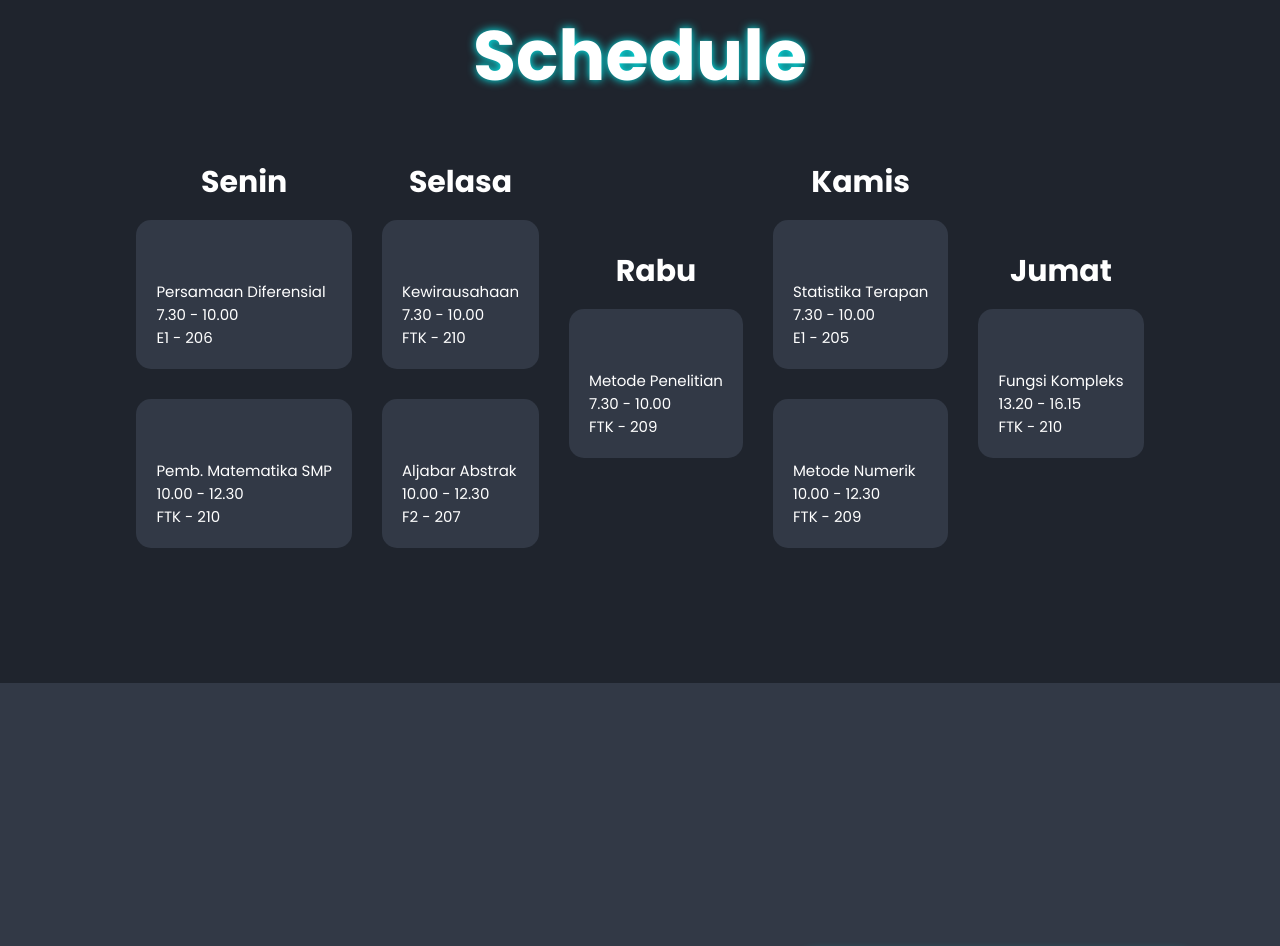
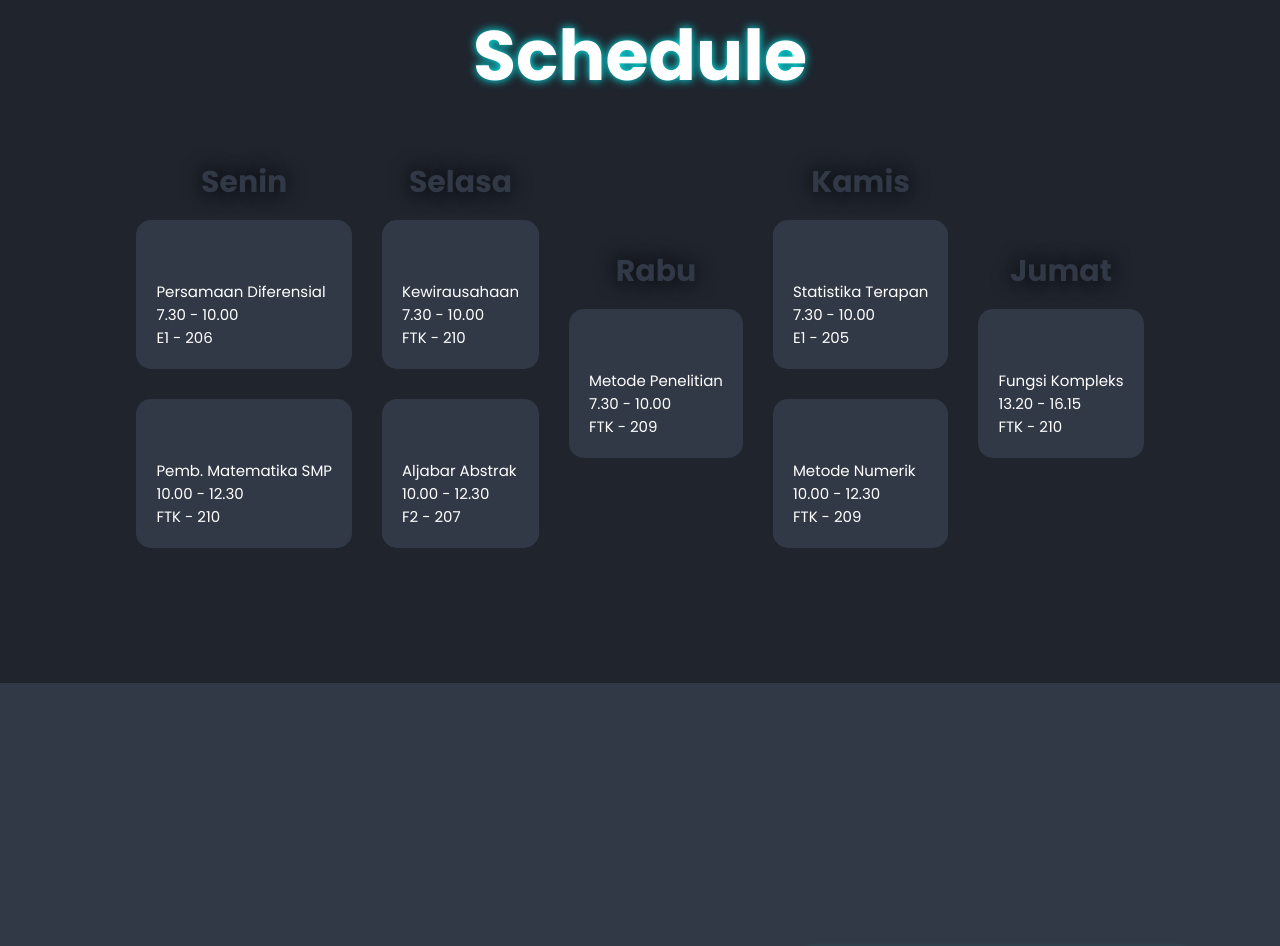
Before and after one commit to Bezibun/perdif, a plain HTML site: page index.html in a window 1280 px wide. Shown: the part 1717-2663 px from the top of the page. Drawn offline with Linux system fonts and the light colour scheme.

Commit message:
hari hover scedule

```diff
--- a/style.css
+++ b/style.css
@@ -163,6 +163,13 @@ section:nth-child(odd){
 .hari {
     font-size: 30px;
     text-align: center;
+    cursor: pointer;
+    color: #323946;
+    text-shadow: 0 0 20px black;
+    transition: .3s ease-in-out;
+}
+.hari:hover{
+    color: white;
 }
 .matkul{
     margin: 15px;
@@ -172,6 +179,7 @@ section:nth-child(odd){
     background: #323946;
     border-radius: 15px;
     transition: .3s ease-in-out;
+    cursor: pointer;
 }
 .matkul:hover{
     padding: 70px 30px 30px 30px;
```
